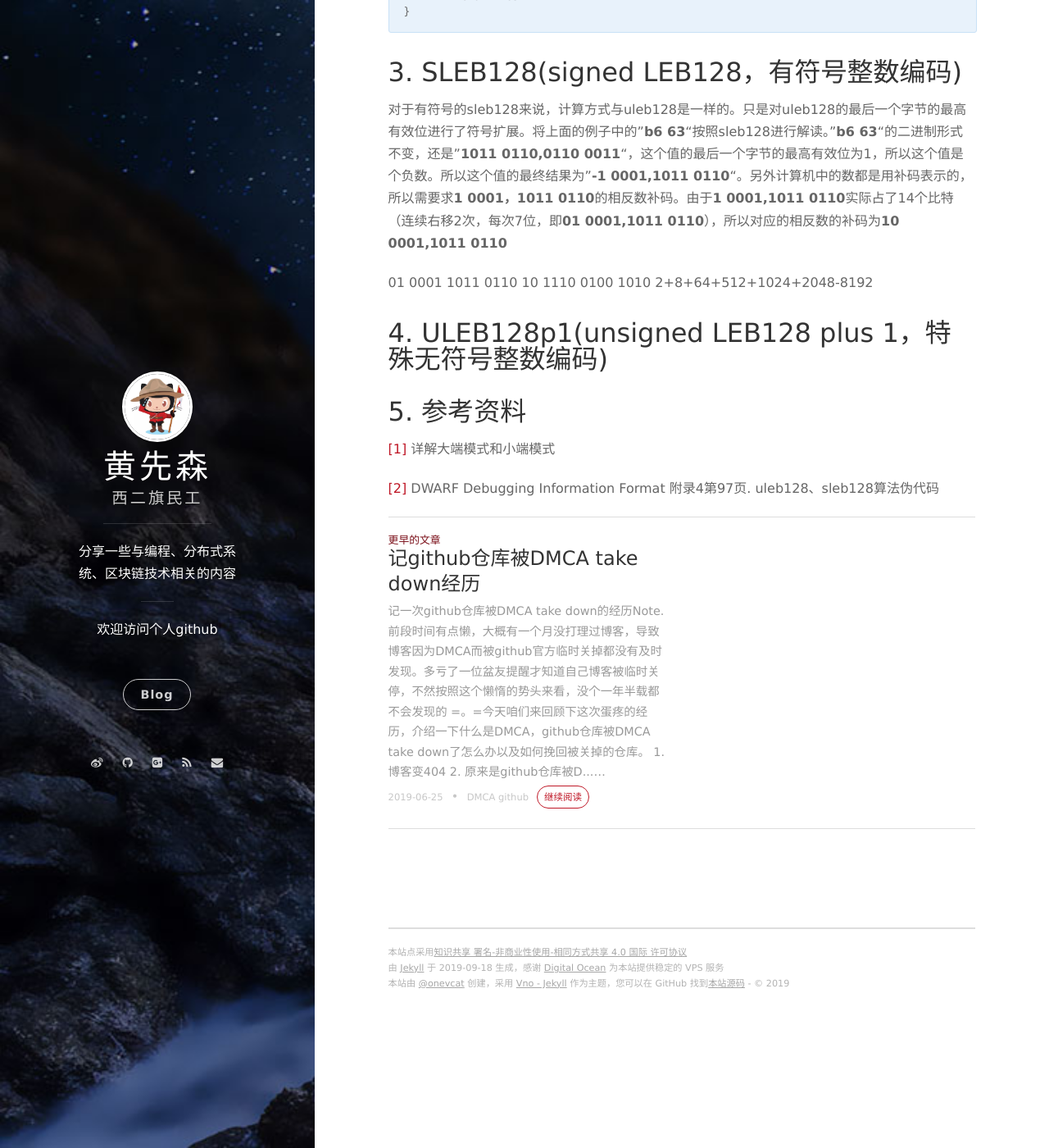
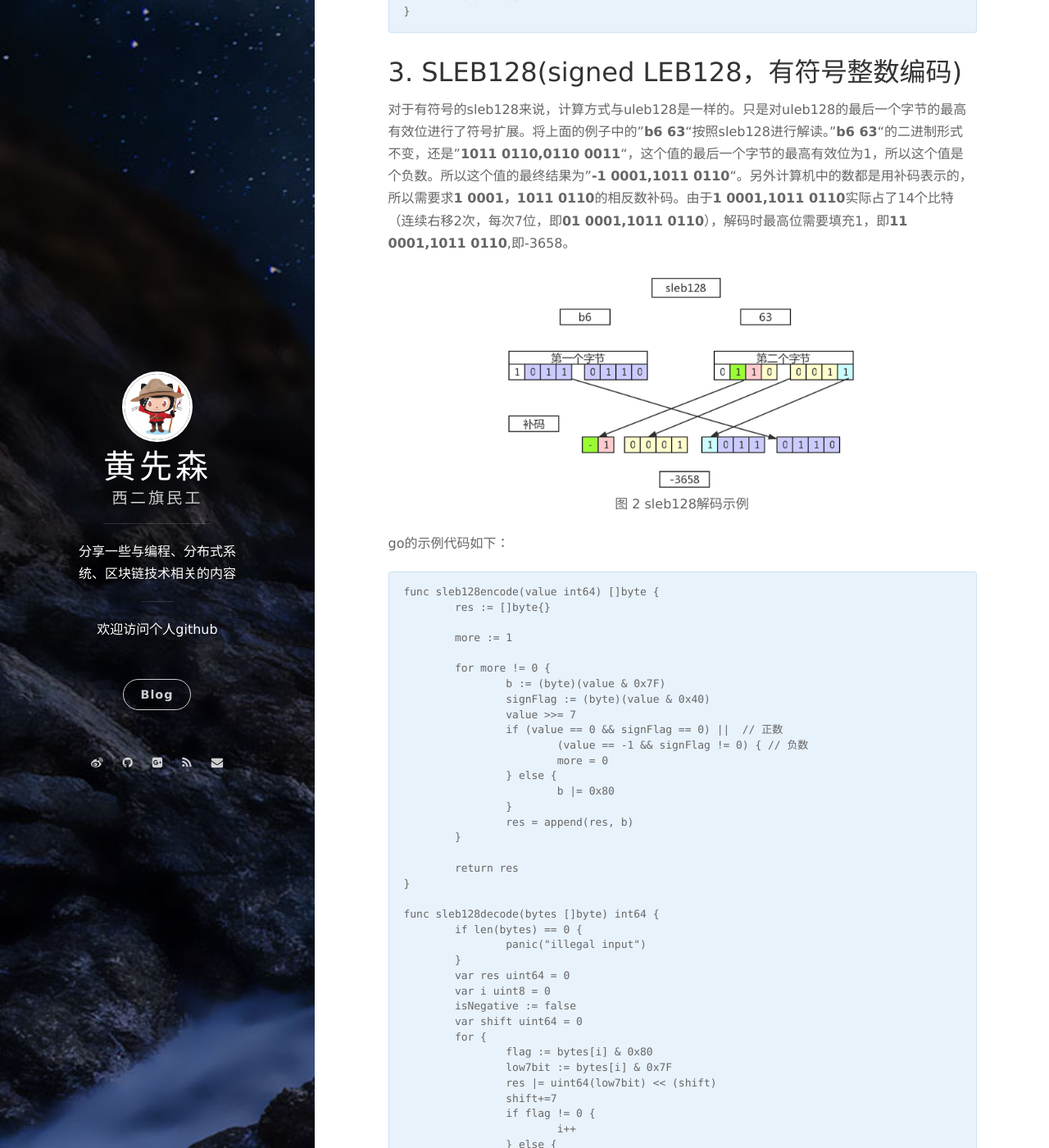
Before and after one commit to berryjam/berryjam.github.io, a Jekyll site: the page built from _posts/2019-09-01-LEB128(Little-Endian Base 128)格式介绍.md, in a window 1280 px wide and 1400 px high, scrolled down 3629 px. Shown: the whole window at 82% size. Built offline with Jekyll 4.4.1, drawn with Linux system fonts in a browser that asks for light colours; nearby versions of some CDN libraries; comment, search, counter and statistics services are not loaded; some of the changed text lies outside the part shown.

Commit message:
Update 2019-09-01-LEB128(Little-Endian Base 128)格式介绍.md

````diff
--- a/_posts/2019-09-01-LEB128(Little-Endian Base 128)格式介绍.md
+++ b/_posts/2019-09-01-LEB128(Little-Endian Base 128)格式介绍.md
@@ -125,11 +125,76 @@
 
 ## 3. SLEB128(signed LEB128，有符号整数编码)
 
-对于有符号的sleb128来说，计算方式与uleb128是一样的。只是对uleb128的最后一个字节的最高有效位进行了符号扩展。将上面的例子中的"**b6 63**"按照sleb128进行解读。"**b6 63**"的二进制形式不变，还是"**1011 0110,0110 0011**"，这个值的最后一个字节的最高有效位为1，所以这个值是个负数。所以这个值的最终结果为"**-1 0001,1011 0110**"。另外计算机中的数都是用补码表示的，所以需要求**1 0001，1011 0110**的相反数补码。由于**1 0001,1011 0110**实际占了14个比特（连续右移2次，每次7位，即**01 0001,1011 0110**），所以对应的相反数的补码为**10 0001,1011 0110**
+对于有符号的sleb128来说，计算方式与uleb128是一样的。只是对uleb128的最后一个字节的最高有效位进行了符号扩展。将上面的例子中的"**b6 63**"按照sleb128进行解读。"**b6 63**"的二进制形式不变，还是"**1011 0110,0110 0011**"，这个值的最后一个字节的最高有效位为1，所以这个值是个负数。所以这个值的最终结果为"**-1 0001,1011 0110**"。另外计算机中的数都是用补码表示的，所以需要求**1 0001，1011 0110**的相反数补码。由于**1 0001,1011 0110**实际占了14个比特（连续右移2次，每次7位，即**01 0001,1011 0110**），解码时最高位需要填充1，即**11 0001,1011 0110**,即-3658。
 
-01 0001 1011 0110
-10 1110 0100 1010
-2+8+64+512+1024+2048-8192
+<div align="center">
+<img src="https://github.com/berryjam/berryjam.github.io/blob/master/image/2019-09-01/sleb128_sample.jpg?raw=true" height="60%" width="60%">
+</div>
+
+<p align="center">
+  <b>图 2 sleb128解码示例</b><br>
+</p>
+
+go的示例代码如下：
+
+```
+func sleb128encode(value int64) []byte {
+	res := []byte{}
+
+	more := 1
+
+	for more != 0 {
+		b := (byte)(value & 0x7F)
+		signFlag := (byte)(value & 0x40)
+		value >>= 7
+		if (value == 0 && signFlag == 0) ||  // 正数
+			(value == -1 && signFlag != 0) { // 负数
+			more = 0
+		} else {
+			b |= 0x80
+		}
+		res = append(res, b)
+	}
+
+	return res
+}
+
+func sleb128decode(bytes []byte) int64 {
+	if len(bytes) == 0 {
+		panic("illegal input")
+	}
+	var res uint64 = 0
+	var i uint8 = 0
+	isNegative := false
+	var shift uint64 = 0
+	for {
+		flag := bytes[i] & 0x80
+		low7bit := bytes[i] & 0x7F
+		res |= uint64(low7bit) << (shift)
+		shift+=7
+		if flag != 0 {
+			i++
+		} else {
+			signFlag := bytes[i] & 0x40
+			if signFlag != 0 {
+				isNegative = true
+			}
+			break
+		}
+	}
+	if !isNegative {
+		return int64(res)
+	} else {
+		tmp := int64(res)
+		tmp |= -(1 << shift)
+		return tmp
+	}
+}
+```
+
+LEB128的理解难点是在有符号数上，编码结束条件不像无符号数那么明显（value等于0），分两种情况：
+1. 若为正数，7bits中的最高位为0 并且 value == 0结束，value ==0 表示高字节没有数据，而7bits最高位为0用于表示是正数，用于解码；
+2. 若为负数，7bits中的最高位为1 并且 value == -1结束， value == -1表示高字节都是符号扩展出来的1， 7bits最高位为1用于表示是负数，在解码时高位填充1。
 
 ## 4. ULEB128p1(unsigned LEB128 plus 1，特殊无符号整数编码)
 
````
